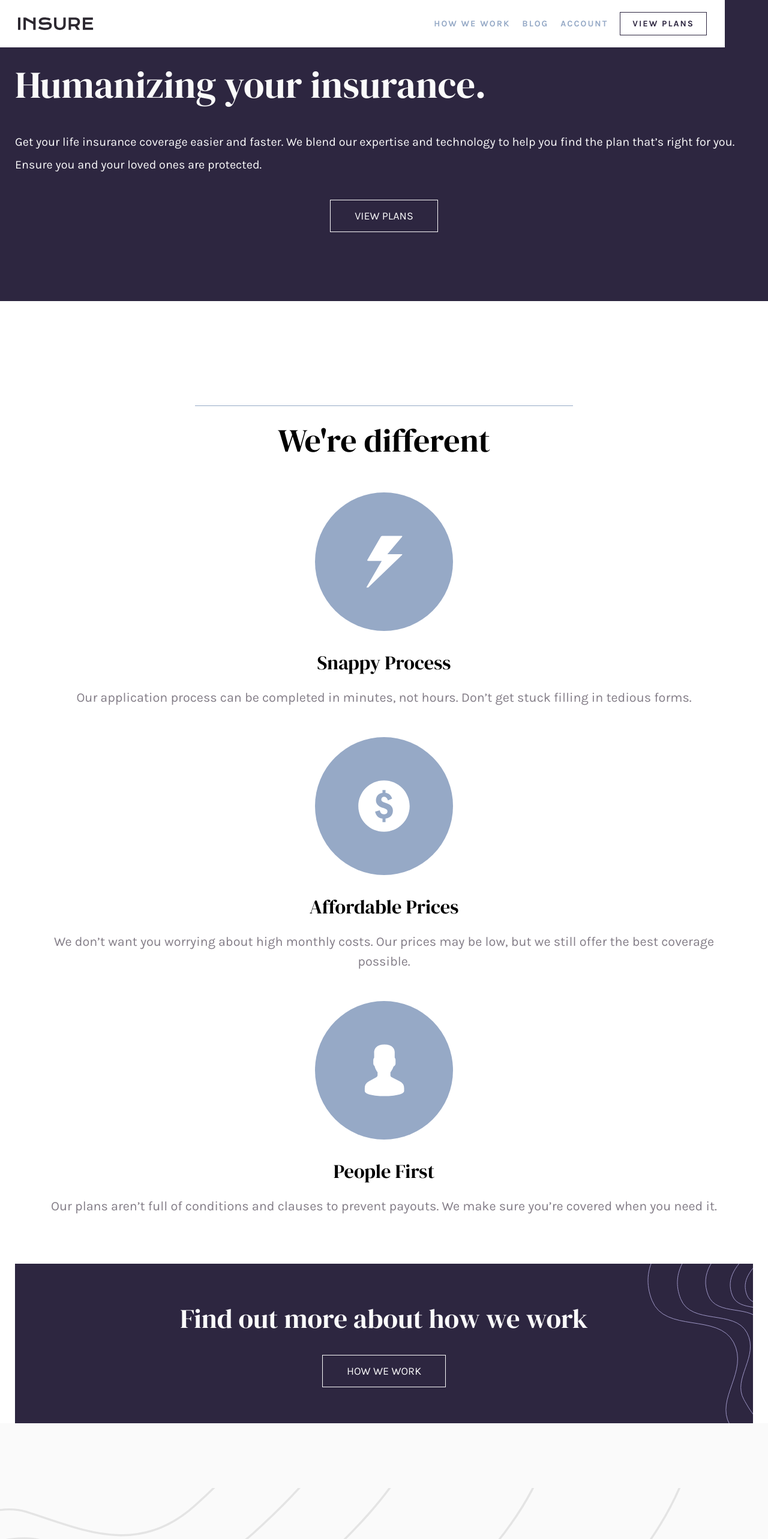
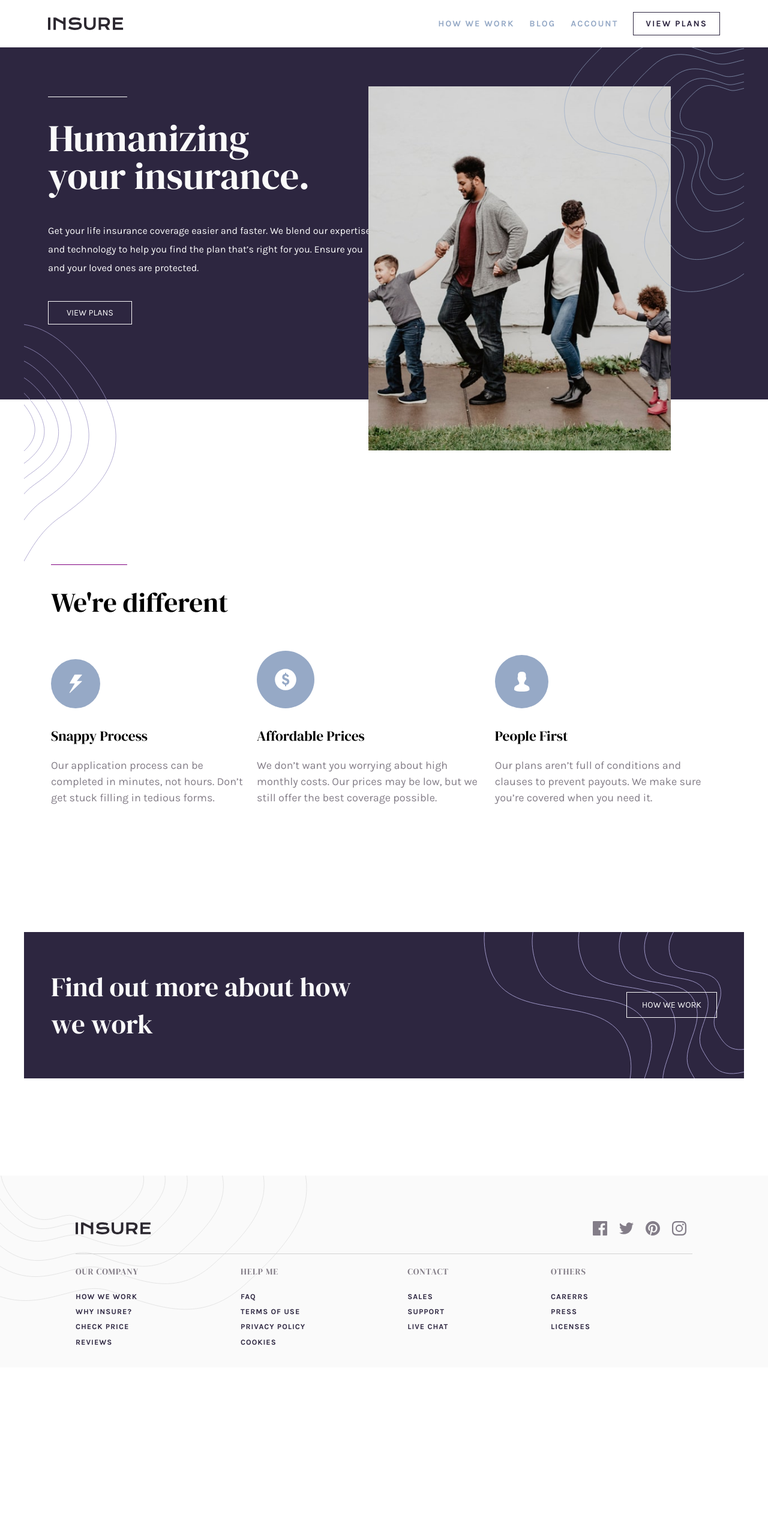
Before and after one commit to Alexandre-st/Insure-landing-page, a React (Create React App) app: page / in a window 1280 px wide. Shown: the top 2566 px of the page at 60% size. After the commit the page ends 2280 px from the top, so only its background shows below. Built offline with nearby package versions, Linux system fonts and the light colour scheme.

Commit message:
Add the desktop design and the project is done. But need to fix some bugs

```diff
--- a/src/components/Banner.js
+++ b/src/components/Banner.js
@@ -5,9 +5,16 @@ const Banner = () => {
   return (
     <section id="banner">
 
-      <h2>Find out more about how we work</h2>
+    {/* <div>
+      <img className="banner-mobile" src={bgMobile} alt="Pattern Mobile" />
+      <img className="banner-desktop" src={bgDesktop} alt="Pattern Desktop" />
+    </div> */}
 
-      <button className="button">How we work</button>
+      <div className="banner-container">
+        <h2>Find out more about how we work</h2>
+
+        <button className="button">How we work</button>
+      </div>
 
     </section>
   );
--- a/src/components/Footer.js
+++ b/src/components/Footer.js
@@ -9,6 +9,7 @@ import iconTwitter from '../assets/img/icon-twitter.svg';
 import iconPinterest from '../assets/img/icon-pinterest.svg';
 import iconInstagram from '../assets/img/icon-instagram.svg';
 import bgMobileFooter from '../assets/img/bg-pattern-footer-mobile.svg';
+import bgMobileDesktop from '../assets/img/bg-pattern-footer-desktop.svg';
 
 const Footer = () => {
   return (
@@ -16,8 +17,10 @@ const Footer = () => {
       <div className="background">
         <img src={bgMobileFooter} alt="Pattern background" />
       </div>
+      <img className="desktop" src={bgMobileDesktop} alt="Pattern background" />
       <div className="footer">
 
+        <div className="footer-header">
           <a href="#" className="logo">
             <img src={logo} alt="Logo INSURE" className="logo" />
           </a>
@@ -28,7 +31,9 @@ const Footer = () => {
             <li><img src={iconPinterest} alt="Icon de Pinterest" /></li>
             <li><img src={iconInstagram} alt="Icon d'instagram" /></li>
           </ul>
+        </div>
 
+        <div className="footer-container">
         <div className="footer-link">
           <h4>OUR COMPANY</h4>
           <ul>
@@ -66,6 +71,7 @@ const Footer = () => {
             <li>licenses</li>
           </ul>
         </div>
+        </div>
 
       </div>
     </footer>
--- a/src/components/Main.js
+++ b/src/components/Main.js
@@ -6,7 +6,7 @@ import flash from '../assets/img/icon-snappy-process.svg';
 import dollar from '../assets/img/icon-affordable-prices.svg';
 import personn from '../assets/img/icon-people-first.svg';
 import mobileBackground from '../assets/img/bg-pattern-intro-right-mobile.svg';
-
+import dPatternLeft from '../assets/img/bg-pattern-intro-left-desktop.svg';
 
 const Main = () => {
   return (
@@ -15,9 +15,14 @@ const Main = () => {
       <img src={mobileBackground} alt="" />
     </span>
 
+    <div className="pattern-desktop-left">
+      <img src={dPatternLeft} alt="Pattern Left" />
+    </div>
+
     <span className="border"></span>
     <h2>We're different</h2>
 
+    <div className="main-container">
     <div className="main-text">
       <img src={flash} alt="Icon d'un éclair" />
       <h3>Snappy Process</h3>
@@ -37,6 +42,8 @@ const Main = () => {
       <h3>People First</h3>
       <p>Our plans aren’t full of conditions and clauses to prevent payouts. We make sure you’re covered when you need it.</p>
     </div>
+    </div>
+
 
     </section>
   );
--- a/src/components/Welcome.js
+++ b/src/components/Welcome.js
@@ -4,16 +4,17 @@ import React from 'react';
 // == Import local
 import IntroDesktop from '../assets/img/image-intro-desktop.jpg';
 import mPatternLeft from '../assets/img/bg-pattern-intro-left-mobile.svg';
+import dPatternRight from '../assets/img/bg-pattern-intro-right-desktop.svg';
 
 const Welcome = () => {
   return (
     <section id="welcome" className="grid">
 
+      <div className="welcome-container">
         <div className="welcome-mobile">
           <img src={IntroDesktop} alt="Famille heureuse" />
           <img className="welcome-pattern-left" src={mPatternLeft} alt="Pattern Left" />
         </div>
-
 
         <div className="welcome-text">
           <h2 className="welcome-text-title">Humanizing your insurance.</h2>
@@ -23,6 +24,15 @@ const Welcome = () => {
           </p>
 
           <button className="welcome-text-button button">VIEW PLANS</button>
+        </div>
+
+        <div className="pattern-desktop-right">
+          <img src={dPatternRight} alt="Pattern Right" />
+        </div>
+
+        <div className="welcome-desktop">
+          <img src={IntroDesktop} alt="Famille heureuse" />
+        </div>
 
       </div>
 
--- a/src/styles/_base.scss
+++ b/src/styles/_base.scss
@@ -55,4 +55,12 @@ h4 {
     // max-width: 1440px;
     // margin: 0 auto;
   }
+
+  .button {
+    font-size: 0.8em;
+  }
 }
+
+// Large tablets & laptop styles => 960px
+@media screen and (min-width: $desktop-styles) {
+}
--- a/src/styles/components/_banner.scss
+++ b/src/styles/components/_banner.scss
@@ -20,3 +20,38 @@
     margin-top: 30px;
   }
 }
+
+// == Large tablets
+@media screen and (min-width: $larger-tablets) {
+  #banner {
+    max-width: 1200px;
+    margin: 0 45px auto;
+    background-image: url(../../assets/img/bg-pattern-how-we-work-desktop.svg);
+
+    button {
+      margin: 0;
+      padding: 5px 25px;
+      height: 3em;
+    }
+  }
+
+  .banner-container {
+    display: flex;
+    justify-content: space-between;
+    align-items: center;
+    text-align: left;
+    margin: 0 45px auto;
+
+    h2 {
+      font-size: 2em;
+      width: 51%;
+    }
+  }
+}
+
+// == Desktop styles
+@media screen and (min-width: $desktop-styles) {
+  #banner {
+    margin: 0 auto;
+  }
+}
--- a/src/styles/components/_footer.scss
+++ b/src/styles/components/_footer.scss
@@ -1,16 +1,21 @@
 // Mobile styles
 #footer {
   background-color: $very-light-gray;
-  padding: 6em 0 0 0;
+  margin-top: 9em;
 }
 
 .background {
   position: absolute;
   width: 100%;
+
+  &-desktop {
+    display: none;
+  }
 }
 
 .footer {
-  margin: 5em 25px;
+  margin: 5em 25px auto;
+  max-width: 1200px;
   grid-column: 1/9;
   z-index: 0;
 
@@ -36,8 +41,9 @@
     letter-spacing: 2px;
 
     h4 {
-      color: $grayish-blue;
+      color: $dark-grayish-violet;
       font-size: 1em;
+      font-weight: normal;
     }
 
     li {
@@ -47,3 +53,68 @@
     }
   }
 }
+
+// Large tablets & laptop styles => 960px
+@media screen and (min-width: $larger-tablets) {
+  .footer {
+    margin: 2em 50px auto;
+    // max-width: 1200px;
+
+    &-header {
+      display: flex;
+      justify-content: space-between;
+      border-bottom: 1px solid lightgray;
+      padding: 40px 0 30px 0;
+    }
+
+    .logo {
+      margin: 0;
+      width: 7em;
+    }
+
+    &-social {
+      border: none;
+      align-items: center;
+      padding: 0;
+    }
+
+    &-container {
+      display: flex;
+      justify-content: space-between;
+    }
+
+    &-link {
+      text-align: left;
+      letter-spacing: 1px;
+      flex-grow: 1;
+
+      h4 {
+        font-size: 0.8em;
+      }
+
+      ul {
+        font-size: 0.7em;
+      }
+
+      li {
+        line-height: 2em;
+      }
+    }
+  }
+
+  .background {
+    display: none;
+  }
+
+  .desktop {
+    width: 40%;
+    position: absolute;
+  }
+}
+
+// == Desktop styles
+@media screen and (min-width: $desktop-styles) {
+  .footer {
+    margin: 2em 7em auto;
+  }
+}
--- a/src/styles/components/_main.scss
+++ b/src/styles/components/_main.scss
@@ -20,11 +20,11 @@
   }
 }
 
-.main-text {
+.main-container {
   grid-column: 1/9;
+  text-align: center;
 
   img {
-    padding-top: 30px;
     margin: 0 auto;
     max-width: 20%;
   }
@@ -39,6 +39,14 @@
     line-height: 1.5em;
     margin: 0 25px auto;
   }
+}
+
+.main-text {
+  padding: 30px 0;
+}
+
+.pattern-desktop-left {
+  display: none;
 }
 
 // == MEDIA QUERIES
@@ -73,8 +81,81 @@
 @media screen and (min-width: $larger-tablets) {
   #main {
     margin-top: 30px;
-    .svg {
+    padding: 10em 0 3em 0;
+    max-width: 1200px;
+    margin: 0 auto;
+
+    h2 {
+      text-align: left;
+      margin-left: 45px;
+      font-size: 2.5em;
+
+      &::before {
+        content: "";
+        display: block;
+        height: 1px;
+        background: purple;
+        width: 11%;
+        position: relative;
+        top: -0.7em;
+      }
+    }
+
+    .svg,
+    .border {
       display: none;
     }
   }
+
+  .pattern-desktop-left {
+    display: block;
+    position: absolute;
+    width: 12%;
+    top: 28em;
+  }
+
+  .main-container {
+    display: flex;
+    justify-content: space-between;
+    align-items: baseline;
+    margin: 0px 45px auto;
+  }
+
+  .main-text {
+    text-align: left;
+    margin-right: 15px;
+    padding: 30px 0;
+
+    img {
+      margin: 0;
+      width: 25%;
+      max-width: 30%;
+    }
+
+    h3 {
+      font-size: 1.3em;
+    }
+
+    p {
+      margin: 0;
+      font-size: 1em;
+    }
+  }
 }
+
+// == Desktop styles
+@media screen and (min-width: $desktop-styles) {
+  #main {
+    padding: 17em 0 10em 0;
+  }
+
+  .main-container {
+    max-width: 1200px;
+    margin: 0 auto;
+    padding: 0 45px;
+  }
+
+  .pattern-desktop-left {
+    top: 30em;
+  }
+}
--- a/src/styles/components/_navbar.scss
+++ b/src/styles/components/_navbar.scss
@@ -59,6 +59,12 @@ nav {
 
 // Large tablets & laptop styles => 960px
 @media screen and (min-width: $larger-tablets) {
+  nav {
+    position: initial;
+    max-width: 1440px;
+    margin: 0 auto;
+  }
+
   .menuIcon {
     display: none;
   }
@@ -89,3 +95,18 @@ nav {
     }
   }
 }
+
+// Large tablets & laptop styles => 960px
+@media screen and (min-width: $desktop-styles) {
+  .navbar {
+    max-width: 1200px;
+    margin: 0 auto;
+    padding: 20px 40px;
+
+    &-link {
+      li {
+        margin-left: 25px;
+      }
+    }
+  }
+}
--- a/src/styles/components/_welcome.scss
+++ b/src/styles/components/_welcome.scss
@@ -4,8 +4,16 @@
   background-color: $dark-violet;
   color: $very-light-gray;
 }
+.welcome-container {
+  grid-column: 1/9;
+}
+
 .welcome-mobile {
   grid-column: 1/9;
+}
+
+.welcome-desktop {
+  display: none;
 }
 
 .welcome-pattern-left {
@@ -14,11 +22,11 @@
 }
 
 .welcome-text {
-  padding: 70px 25px 115px 25px;
+  padding: 92px 25px 115px 25px;
   margin: 0 auto;
   text-align: center;
-  grid-column: 1/9;
   z-index: 0;
+  position: relative;
 
   &-title {
     font-size: 2.9em;
@@ -36,6 +44,9 @@
     margin: 0 auto;
   }
 }
+.pattern-desktop-right {
+  display: none;
+}
 
 // == MEDIA QUERIES
 // Small tablet styles => 620px
@@ -52,34 +63,89 @@
 
 // Large tablets & laptop styles => 960px
 @media screen and (min-width: $larger-tablets) {
-  .welcome {
-    max-width: 1440px;
+  .welcome-container {
+    max-width: 1200px;
+    margin: 0 auto;
+
     display: flex;
-    // flex-direction: row-reverse;
-    margin-top: 20em;
-    padding: 0 30px;
+    justify-content: space-between;
+  }
 
-    span {
-      display: none;
+  .welcome-mobile {
+    display: none;
+  }
+
+  .welcome-text {
+    // grid-column: 1/4;
+    width: 55%;
+    margin: 10px 0;
+    text-align: left;
+
+    &::before {
+      content: "";
+      display: block;
+      height: 1px;
+      background: white;
+      width: 20%;
+      position: absolute;
+      top: 4em;
     }
 
-    &-mobile {
-      // display: none;
-      // width: 50%;
-      // grid-column: 4/7;
-      display: none;
-      // max-width: 40%;
+    &-title {
+      font-size: 2.5em;
+      width: 7em;
     }
 
-    &-text {
-      // grid-column: 2/5;
-      text-align: start;
+    &-paragraph {
+      font-size: 0.9em;
     }
 
-    &-desktop {
-      display: flex;
-      width: 100%;
-      // grid-row: 2;
+    &-button {
+      padding: 10px 30px;
+      margin: 0;
     }
   }
+
+  .welcome-desktop {
+    display: block;
+    position: absolute;
+    top: 10em;
+    width: 38%;
+    right: 2em;
+  }
+
+  .pattern-desktop-right {
+    display: block;
+    width: 27%;
+    z-index: 1;
+  }
 }
+
+// Desktop styles => 1200px
+@media screen and (min-width: $desktop-styles) {
+  .welcome-container {
+    max-width: 1200px;
+  }
+
+  .welcome-text {
+    padding-left: 40px;
+
+    &-title {
+      font-size: 3.5em;
+    }
+
+    &-paragraph {
+      width: 91%;
+    }
+  }
+
+  .welcome-desktop {
+    width: 28em;
+    top: 8em;
+    right: 9em;
+  }
+
+  .pattern-desktop-right {
+    width: 25%;
+  }
+}
```
Lines whose indentation alone changed are shown as unchanged.
